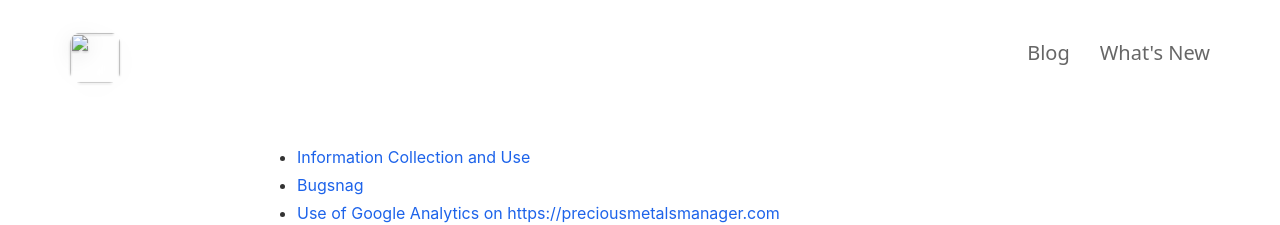
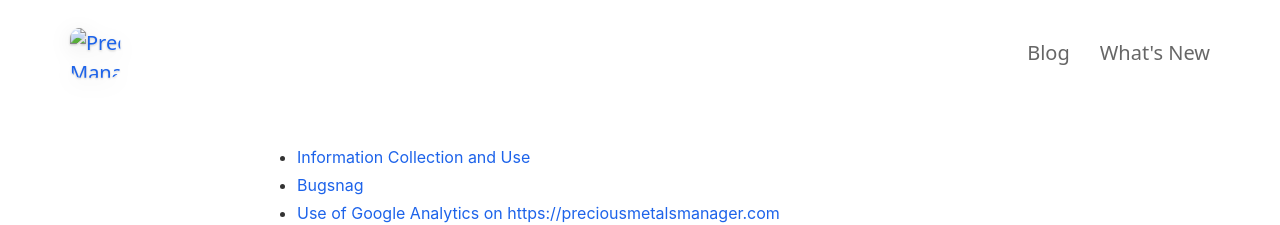
Before and after one commit to Precious-Metals-Manager/precious-metals-manager-landing-page, a Jekyll site: the page built from _pages/privacypolicy.md, in a window 1280 px wide. Shown: the top 225 px of the page. Built offline with Jekyll 4.4.1, drawn with Linux system fonts in a browser that asks for light colours; cached includes are drawn as plain includes; nearby versions of some CDN libraries.

Commit message:
Add alt to icon in header

```diff
--- a/_includes/header.html
+++ b/_includes/header.html
@@ -11,7 +11,8 @@
 				</defs>
 			</svg>
 			{% if page.url != '/' %}
-			<a href="/" target="_self"><img class="headerIcon" src="{{ site.app_icon | relative_url }}"></a>
+			<a href="/" target="_self"><img class="headerIcon" src="{{ site.app_icon | relative_url }}"
+					alt="Precious Metals Manager Icon"></a>
 			{% else %}
 			<img class="headerIcon" src="{{ site.app_icon | relative_url }}" alt="Precious Metals Manager Icon">
 			{% endif %}
```
